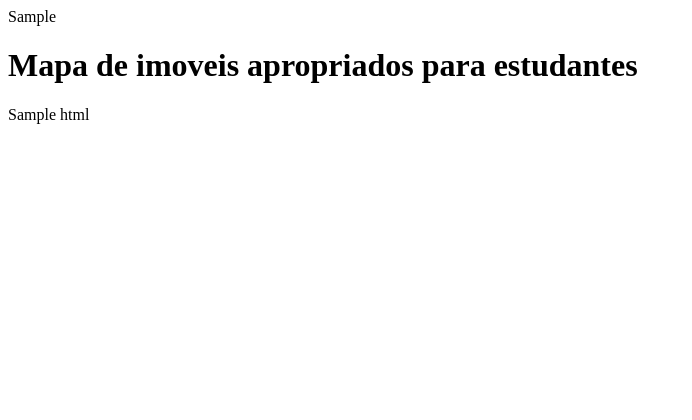
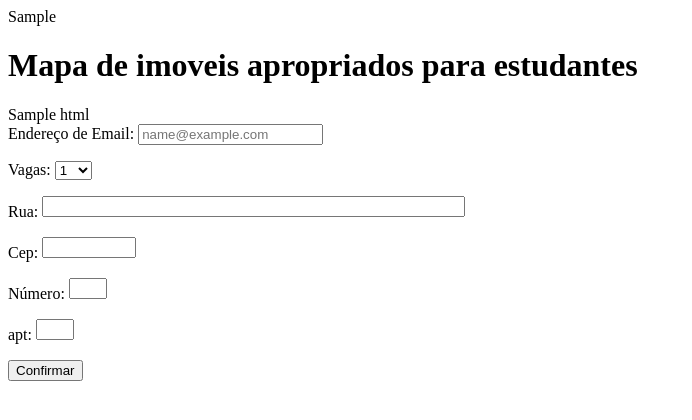
Before and after one commit to FranciscoThiesen/INF1410, a Flask app: template templates/example.html in a window 1280 px wide. Shown: the top 420 px of the page, without its empty margins (0-692 px from the left). Run offline with Flask 2, Linux system fonts and the light colour scheme; the template is opened without the code that fills it: most values are stand-ins (such as "Sample title", 1, 10 or a date in 2020); parts of the project's set-up code (start-up, migrations or seed data) failed here and were passed over.

Commit message:
adding class and html form

```diff
--- a/app.py
+++ b/app.py
@@ -1,16 +1,37 @@
 from flask import Flask, render_template
 from flask_googlemaps import GoogleMaps
 from flask_googlemaps import Map
+from home import Home
+from flask_sqlalchemy import SQLAlchemy
+
 
 app = Flask(__name__)
 api_key = ''
 
 with open('.env') as f:
     api_key = f.readline()
+    api_key = api_key.rstrip('\n')
     f.close()
 
 
+app.config['SQLALCHEMY_DATABASE_URI'] = 'sqlite:///data_base.db'
+
 GoogleMaps(app, key = api_key)
+
+
+def gen_markers(homes):
+    keys = ['lat', 'lng', 'infobox', 'zIndex', 'icon']
+    dft = [999, "http://maps.google.com/mapfiles/ms/icons/green-dot.png"]
+
+    atts = []
+    for  i in range(0, len(homes)):
+        atts.append(homes[i].get_atts() + dft)
+
+    mmarkers = []
+    for i in range(0, len(homes)):
+        mmarkers.append(dict(zip(keys, atts[i])))
+
+    return mmarkers
 
 @app.route("/")
 def mapview():
@@ -21,34 +42,28 @@ def mapview():
         lng=-122.1419,
         markers=[(37.4419, -122.1419)]
     )
+
+
+    h1 = Home(-22.97900, -43.232999, "apartamento", 2, "Apartamento compartilhado")
+    h2 = Home(-22.97800,  -43.234999, "republica", 3, "República Feminina")
+    h3 = Home(-22.97900,  -43.235000, "acampamento", 1, "morte")
+    homes = [h1, h2, h3]
+    rmarkers = gen_markers(homes)
+
+
     sndmap = Map(
         identifier="sndmap",
         style=(
-            "height:100%;"
-            "width:100%;"
-            "top:0;"
-            "left:0;"
+            "height:75%;"
+            "width:50%;"
+            "top:100px;"
+            "left:550px;"
             "position:absolute;"
             "zIndex:999;"
         ),
         lat=-22.978993,
         lng=-43.233160,
-        markers=[
-          {
-             'icon': 'http://maps.google.com/mapfiles/ms/icons/green-dot.png',
-             'lat': -22.97900,
-             'lng': -43.232999,
-             'infobox': "<b>Apartamento compartilhado ( 2 Vagas )</b>",
-             'zIndex' : 999
-          },
-          {
-             'icon': 'http://maps.google.com/mapfiles/ms/icons/red-dot.png',
-             'lat': -22.97800,
-             'lng': -43.234999,
-             'infobox': "<b>República Feminina</b>",
-             'zIndex' : 999
-          }
-        ],
+        markers= rmarkers,
         zoom="17"
     )
     return render_template('example.html', mymap=mymap, sndmap=sndmap)
--- a/templates/example.html
+++ b/templates/example.html
@@ -6,5 +6,49 @@
     <body>
         <h1> Mapa de imoveis apropriados para estudantes </h1>
         {{sndmap.html}}
+        <form method="POST" action="/input">
+            <div class="form-group">
+              <label for="formControlEmail">Endereço de Email:</label>
+              <input type="email" class="form-control" id="formControlEmail" placeholder="name@example.com">
+              <p></p>
+            </div>
+            <div class="form-group">
+              <label for="VagasSelect">Vagas:</label>
+              <select class="form-control" id="VagasSelect">
+                <option>1</option>
+                <option>2</option>
+                <option>3</option>
+                <option>4</option>
+                <option>5</option>
+                <option>6</option>
+                <option>7</option>
+                <option>8</option>
+                <option>9</option>
+                <option>10</option>
+              </select>
+            </div>
+           <p></p>
+            <div class="form-group">
+              <label for="Street">Rua:</label> <t></t>
+              <textarea class="form-control" id="Street" rows="1" cols="50" style="resize:none;"></textarea>
+            </div>
+            <p></p>
+            <div class="form-group">
+              <label for="Cep">Cep:</label> <t></t>
+              <textarea class="form-control" id="Cep" rows="1" cols="9" style="resize:none;"></textarea>
+            </div>
+            <p></p>
+            <div class="form-group">
+              <label for="Number">Número:</label> <t></t>
+              <textarea class="form-control" id="Number" rows="1" cols="2" style="resize:none;"></textarea>
+            </div>
+            <p></p>
+            <div class="form-group">
+              <label for="apt">apt:</label> <t></t>
+              <textarea class="form-control" id="apt" rows="1" cols="2" style="resize:none;"></textarea>
+            </div>
+            <p></p>
+            <input type="submit" value="Confirmar">
+          </form>
     </body>
 </html>
```
Also changed, not shown: home.py (added, +30 -0 lines).
